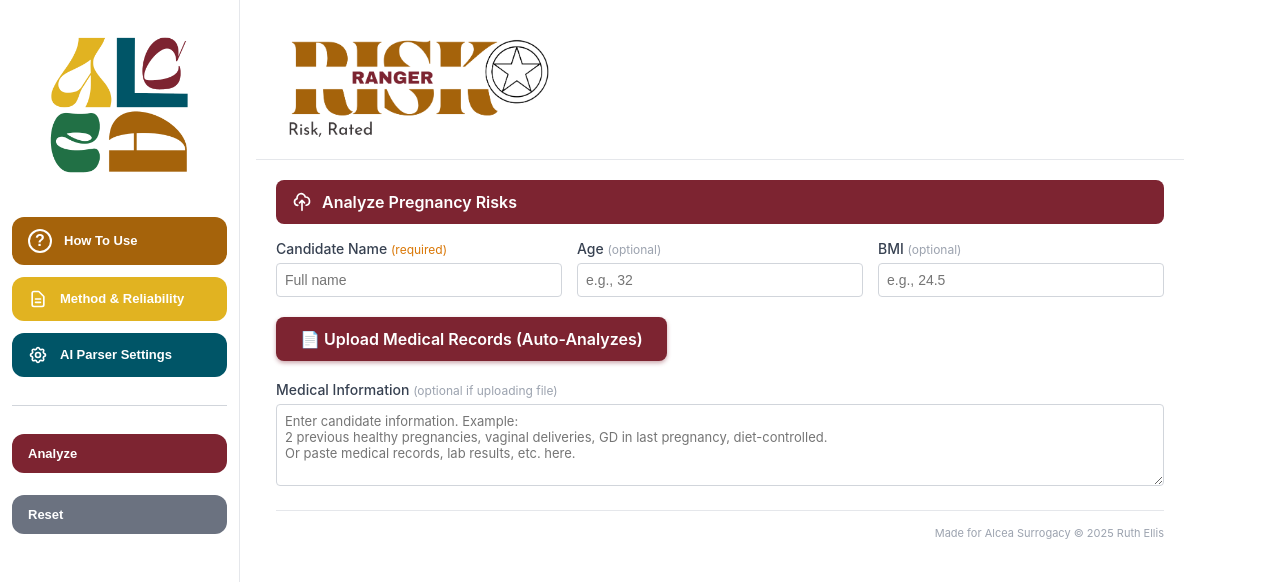
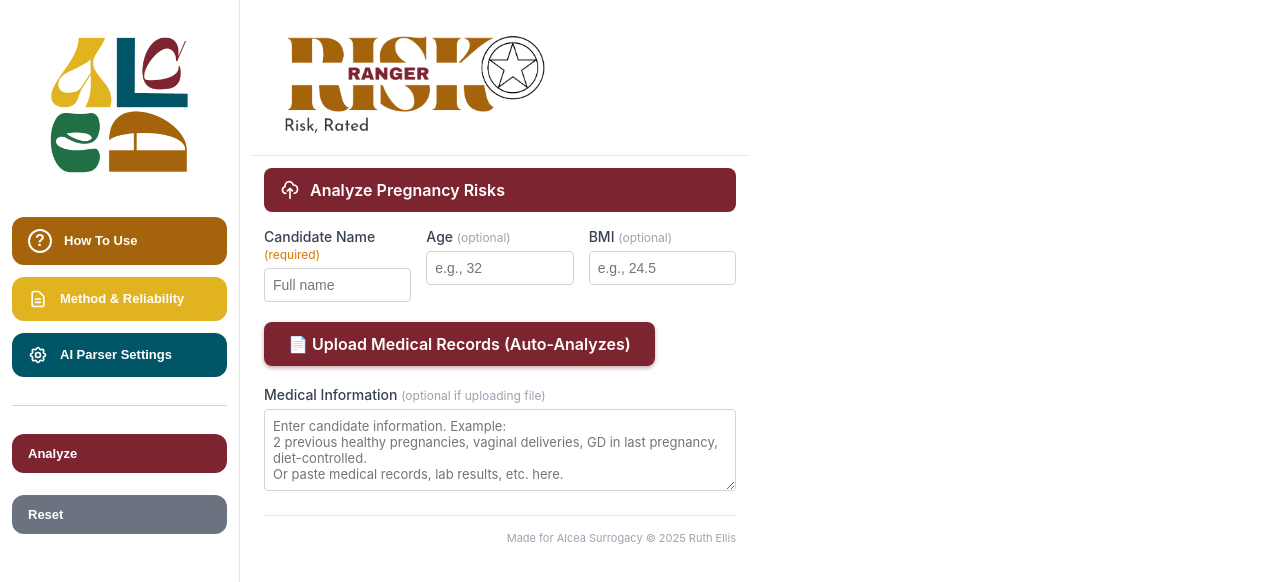
Before and after one commit to ruthmarieartistry/Risk-Ranger, a React (Vite) app: page / in a window 1280 px wide. Shown: the top 582 px of the page. Built offline with nearby package versions, Linux system fonts and the light colour scheme.

Commit message:
Make main content narrower and more compact for square layout

```diff
--- a/src/components/App.css
+++ b/src/components/App.css
@@ -168,12 +168,12 @@ body {
   }
 }
 
-/* Main Content - matches NeonearBy md:col-span-9 (75% width) */
+/* Main Content - narrower to fit square layout */
 .main-content {
   flex: 1;
   padding: 0;
-  width: 75%;
-  max-width: calc(1280px * 0.75);
+  max-width: 520px;
+  overflow-y: auto;
 }
 
 .main-card {
@@ -183,7 +183,7 @@ body {
   background: #ffffff;
   border-radius: 0;
   box-shadow: none;
-  padding: 16px;
+  padding: 12px;
 }
 
 /* Modal Styles */
@@ -379,7 +379,7 @@ body {
 }
 
 .input-section {
-  padding: 20px;
+  padding: 12px;
 }
 
 .upload-section {
@@ -471,10 +471,10 @@ h2 {
 
 textarea {
   width: 100%;
-  padding: 15px;
+  padding: 10px;
   border: 2px solid #d1d5db;
   border-radius: 8px;
-  font-size: 1rem;
+  font-size: 0.9rem;
   font-family: inherit;
   resize: vertical;
   transition: border-color 0.3s ease;
```
